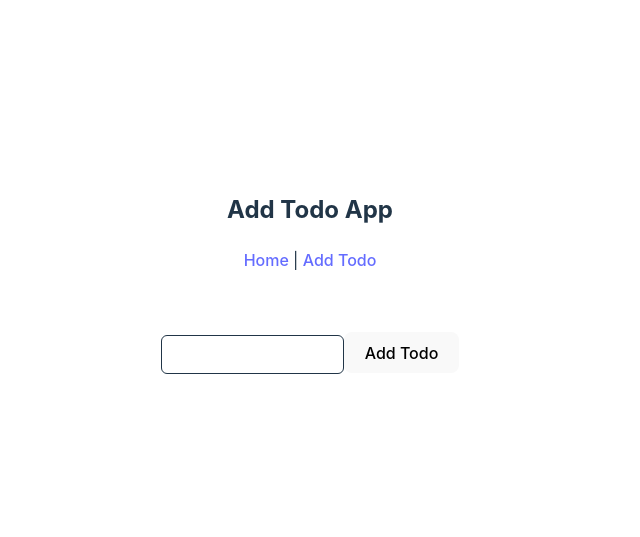
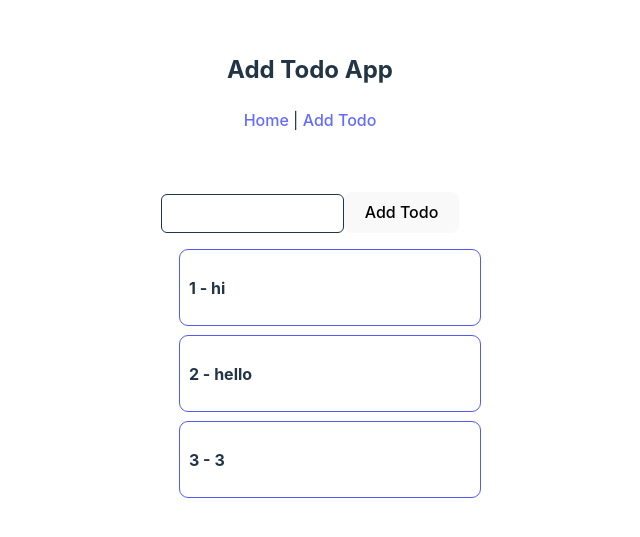
Before and after one commit to AmirHKarimi888/React-Todo-App, a React (Vite) app: page /add-todo in a window 1280 px wide. Shown: the part 127-664 px from the top of the page, without its empty margins (330-970 px from the left). Built offline with nearby package versions, Linux system fonts and the light colour scheme; data requests are answered from the project's data file; the HTML template or start-up script is replaced by a standard one.

Commit message:
Todos component was created

```diff
--- /dev/null
+++ b/src/components/Todos.jsx
@@ -0,0 +1,32 @@
+import axios from "axios"
+import { url, Action } from "../api"
+import { useEffect, useState } from "react"
+
+export const Todos = () => {
+
+    let [todos, setTodos] = useState([]);
+
+    useEffect(() => {
+        todos = Action.get(url + "/todos", (response) => {
+            todos = response.data;
+            setTodos(todos);
+        })
+    }, [])
+
+    return (
+        <div className="todos">
+            <ul>
+                {
+                    todos.map((todo, key) => {
+                        key = todo.id
+                        return (
+                            <li key={ key }>
+                                <h4>{ key } - { todo.text }</h4>
+                            </li>
+                        )
+                    })
+                }
+            </ul>
+        </div>
+    )
+}
--- a/src/index.css
+++ b/src/index.css
@@ -83,3 +83,23 @@ button:focus-visible {
   border: 1px solid #646cff;
   transition: 0.3s;
 }
+
+.todos ul {
+  list-style-type: none;
+  width: 72%;
+}
+
+.todos ul li {
+  width: 300px;
+  height: 75px;
+  border: 1px solid #535bf2;
+  border-radius: 9px;
+  margin-top: 9px;
+  display: flex;
+  align-items: center;
+  justify-content: left;
+}
+
+.todos ul li h4 {
+  margin-left: 9px;
+}
--- a/src/pages/AddTodoPage.jsx
+++ b/src/pages/AddTodoPage.jsx
@@ -1,5 +1,6 @@
 import { useEffect, useState } from "react"
 import { Action, url } from "../api";
+import { Todos } from "../components/Todos";
 
 export const AddTodoPage = () => {
     const [todo, setTodo] = useState("");
@@ -41,6 +42,8 @@ export const AddTodoPage = () => {
         <div className="addTodoPage">
             <input type="text" className="addTodoInput" onChange={ OnChange } onKeyUp={ (event) => event.code == "Enter" ? addTodo() : console.log("") } />
             <button onClick={ addTodo }>Add Todo</button>
+
+            <Todos />
         </div>
     )
 }
```
